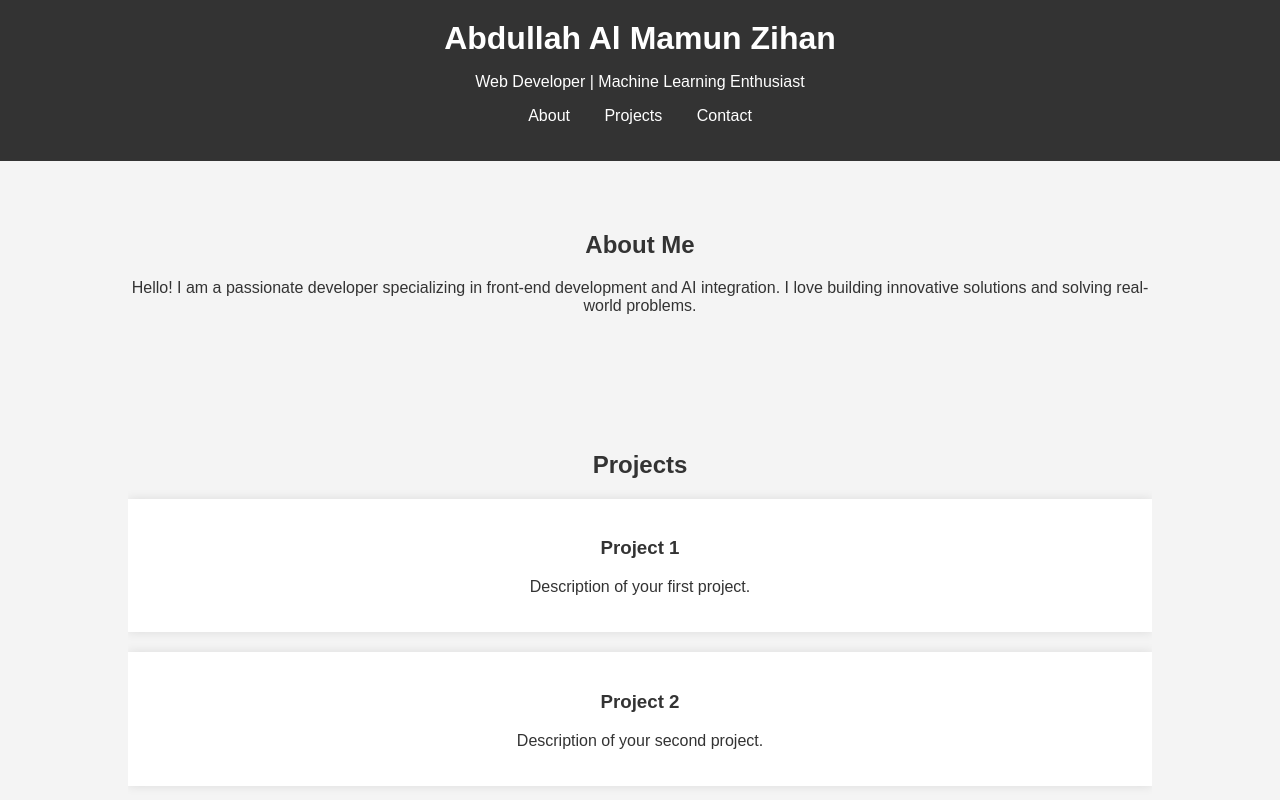
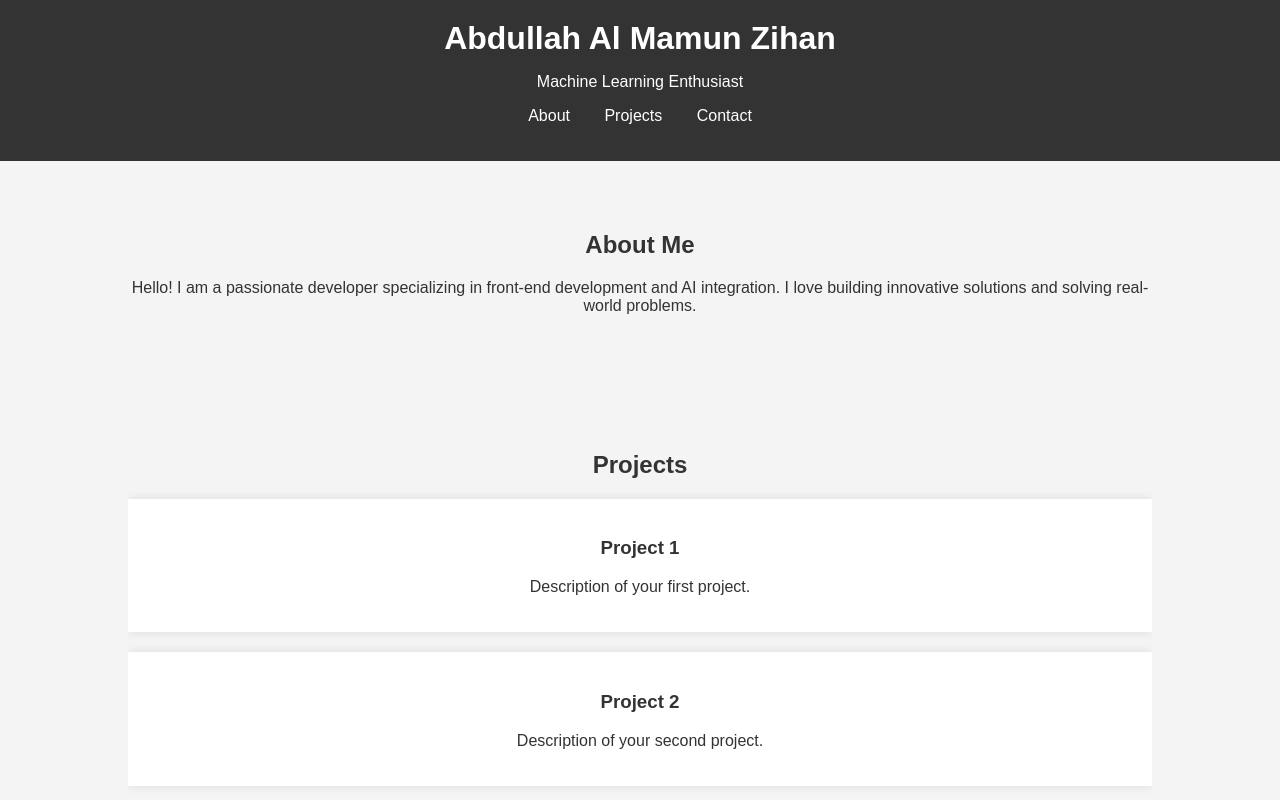
Before and after one commit to abdullahzihan16/me, a plain HTML site: page index.html in a window 1280 px wide. Shown: the top 800 px of the page. Drawn offline with Linux system fonts and the light colour scheme.

Commit message:
Update index.html

```diff
--- a/index.html
+++ b/index.html
@@ -3,14 +3,14 @@
 <head>
     <meta charset="UTF-8">
     <meta name="viewport" content="width=device-width, initial-scale=1.0">
-    <title>My Portfolio</title>
+    <title>It's Zihan</title>
     <link rel="stylesheet" href="styles.css">
 </head>
 <body>
     <header>
         <div class="container">
             <h1>Abdullah Al Mamun Zihan</h1>
-            <p>Web Developer | Machine Learning Enthusiast</p>
+            <p>Machine Learning Enthusiast</p>
             <nav>
                 <ul>
                     <li><a href="#about">About</a></li>
```
